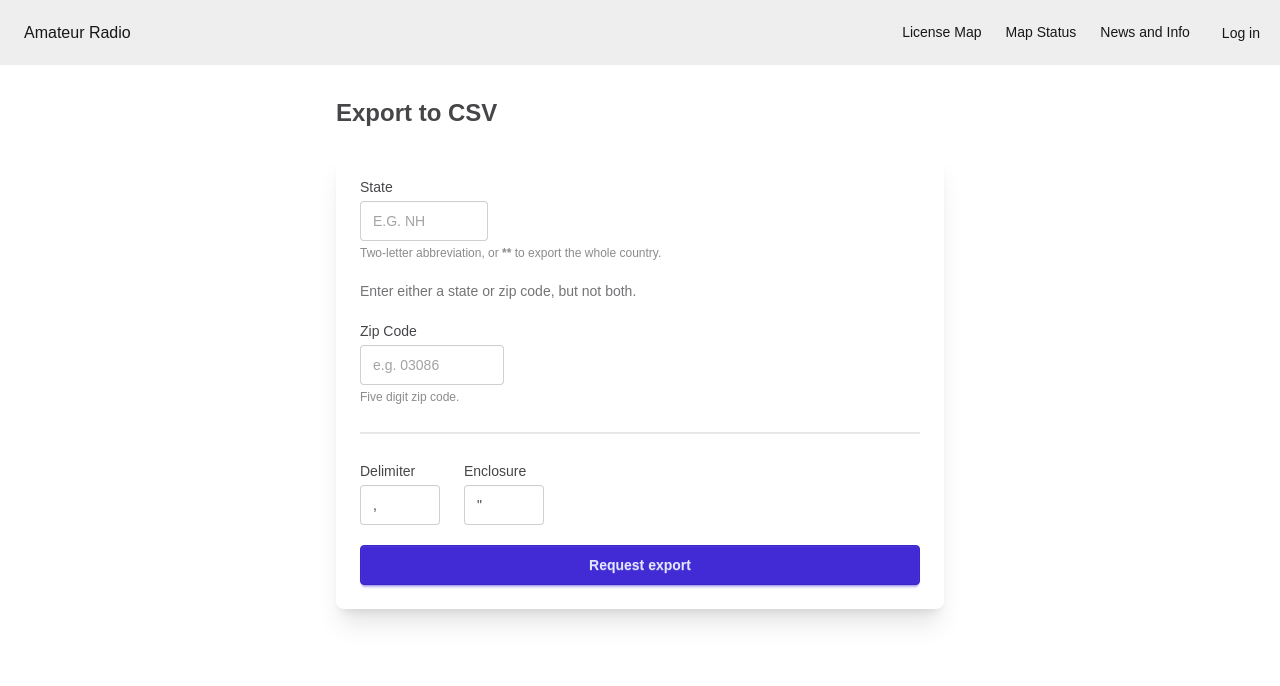
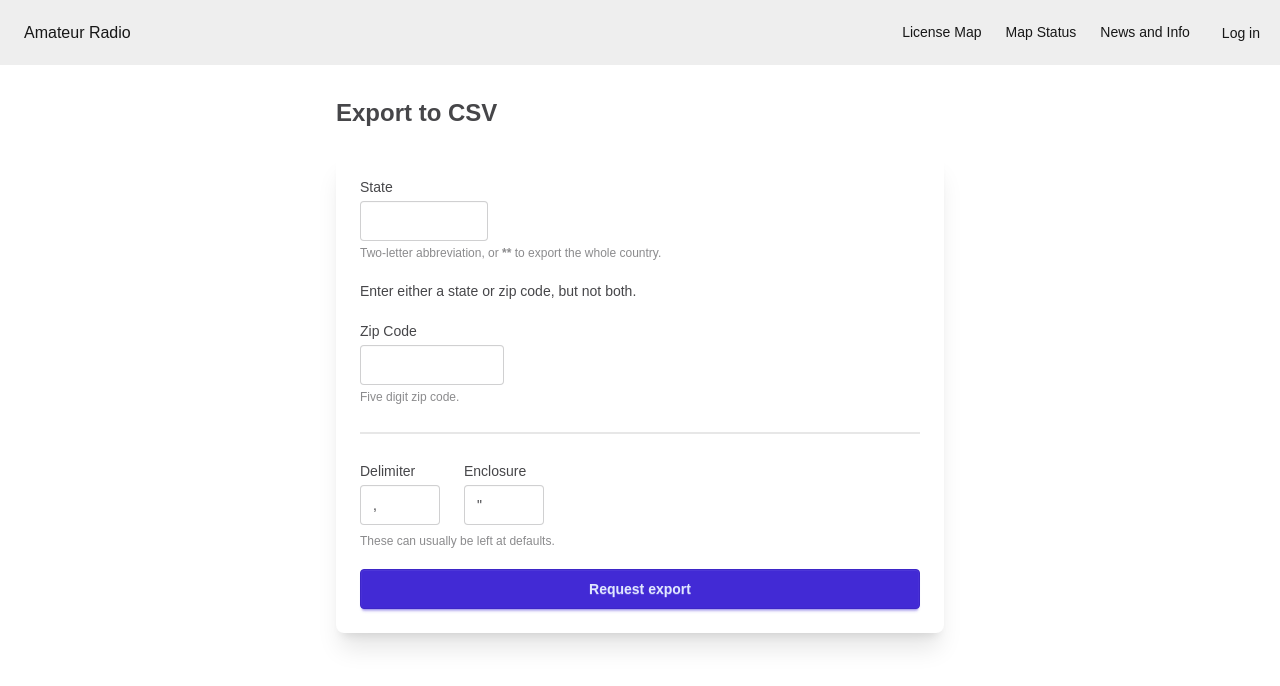
Before and after one commit to signal599/ham-next, a Next.js app: page /export in a window 1280 px wide. Shown: the top 686 px of the page. Built offline with nearby package versions, Linux system fonts and the light colour scheme; no server answers.

Commit message:
Style tweaks

```diff
--- a/app/api/auth/logout/route.ts
+++ b/app/api/auth/logout/route.ts
@@ -2,7 +2,7 @@ import { NextRequest, NextResponse } from "next/server";
 import { COOKIE_NAME } from "@/lib/auth";
 
 export async function POST(req: NextRequest) {
-  const response = NextResponse.redirect(new URL("/login", req.url));
+  const response = NextResponse.redirect(new URL("/map", req.url));
   response.cookies.delete(COOKIE_NAME);
   return response;
 }
--- a/app/export/ExportForm.tsx
+++ b/app/export/ExportForm.tsx
@@ -88,7 +88,6 @@ export default function ExportForm() {
               className="input input-bordered w-32 uppercase"
               value={state}
               onChange={(e) => setState(e.target.value)}
-              placeholder="e.g. NH"
               maxLength={2}
             />
             {stateIsWhole && (
@@ -101,7 +100,7 @@ export default function ExportForm() {
             </p>
           </div>
 
-          <p className="text-sm text-base-content/60">
+          <p className="text-sm font-medium">
             Enter either a state or zip code, but not both.
           </p>
 
@@ -113,7 +112,6 @@ export default function ExportForm() {
               className="input input-bordered w-36"
               value={zip}
               onChange={(e) => setZip(e.target.value)}
-              placeholder="e.g. 03086"
               maxLength={5}
               inputMode="numeric"
             />
@@ -122,6 +120,7 @@ export default function ExportForm() {
 
           <div className="divider my-0" />
 
+          <div className="flex flex-col gap-2">
             <div className="flex gap-6">
               <div className="flex flex-col gap-1">
                 <label htmlFor="delimiter" className="text-sm font-medium">Delimiter</label>
@@ -149,6 +148,8 @@ export default function ExportForm() {
                 />
               </div>
             </div>
+            <p className="text-xs text-base-content/50">These can usually be left at defaults.</p>
+          </div>
 
           {error && (
             <div role="alert" className="alert alert-error text-sm">
```
Lines whose indentation alone changed are shown as unchanged.
